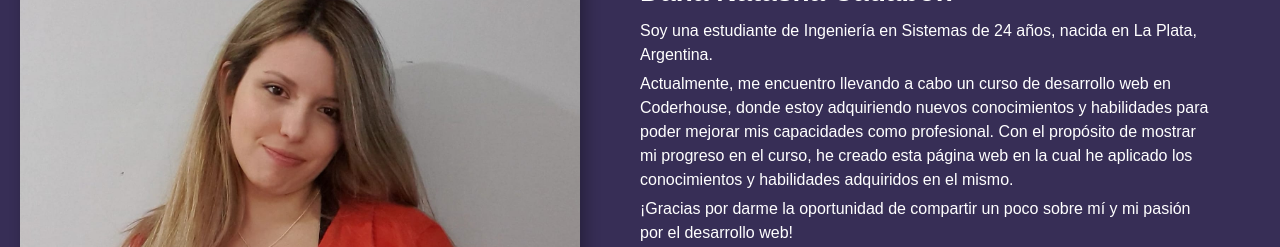
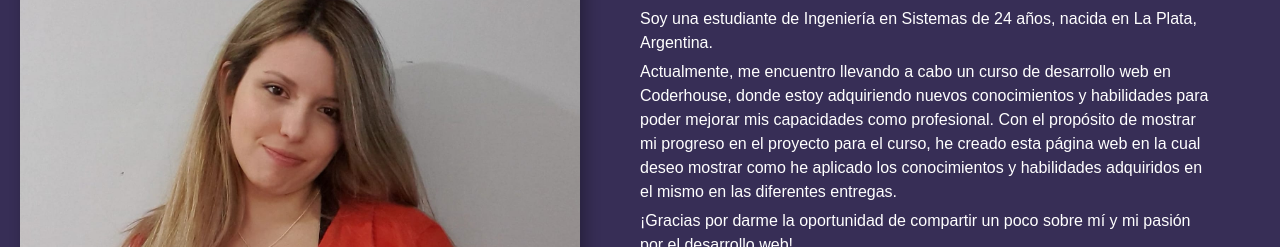
Before and after one commit to natcad/miweb, a plain HTML site: page index.html in a window 1280 px wide. Shown: the part 1083-1330 px from the top of the page. Drawn offline with nearby package versions, Linux system fonts and the light colour scheme.

Commit message:
2nd commit

```diff
--- a/index.html
+++ b/index.html
@@ -94,9 +94,9 @@
             Actualmente, me encuentro llevando a cabo un curso de desarrollo web
             en Coderhouse, donde estoy adquiriendo nuevos conocimientos y
             habilidades para poder mejorar mis capacidades como profesional. Con
-            el propósito de mostrar mi progreso en el curso, he creado esta
-            página web en la cual he aplicado los conocimientos y habilidades
-            adquiridos en el mismo.
+            el propósito de mostrar mi progreso en el proyecto para el curso, he creado esta
+            página web en la cual deseo mostrar como he aplicado los conocimientos y habilidades
+            adquiridos en el mismo en las diferentes entregas.
           </p>
           <p class="about__p">
             ¡Gracias por darme la oportunidad de compartir un poco sobre mí y mi
--- a/scss/views/_home.scss
+++ b/scss/views/_home.scss
@@ -151,7 +151,7 @@
   }
 }
 .timeline {
-  background: #231234;
+  background: #372e56;
   padding-top: 40px;
   &__col {
     height: 100vh;
```
